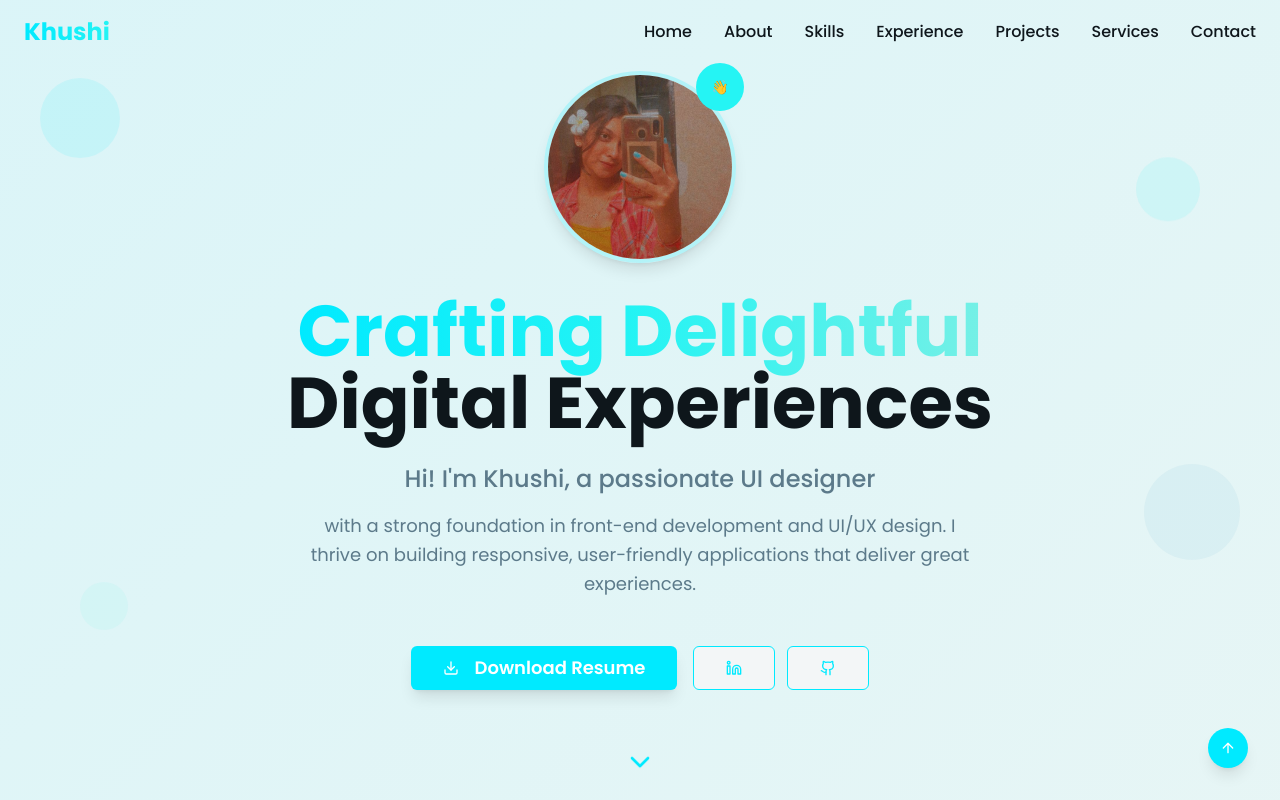
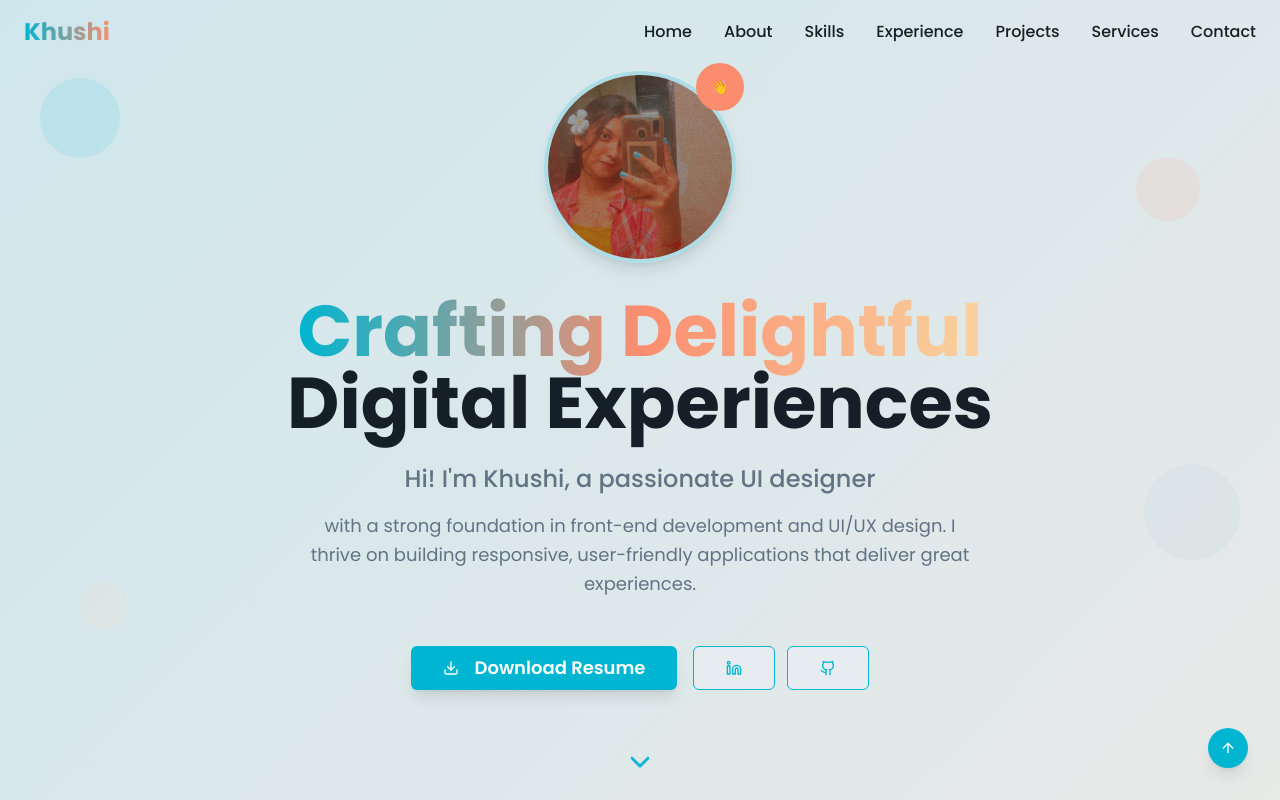
Before and after one commit to Rainbowroar/khushichaturvedi, a React (Vite) app: page / in a window 1280 px wide. Shown: the top 800 px of the page. Built offline with nearby package versions, Linux system fonts and the light colour scheme.

Commit message:
Reverted to commit 9cc07bc81d0be594bc4caff3d6f9e42ab933ac0a

```diff
--- a/src/index.css
+++ b/src/index.css
@@ -8,46 +8,46 @@ All colors MUST be HSL.
 
 @layer base {
   :root {
-    /* Fresh Aqua Paradise Theme */
-    --background: 190 20% 96%;
-    --foreground: 200 30% 8%;
+    /* Ocean-inspired background gradients */
+    --background: 200 25% 92%;
+    --foreground: 210 30% 12%;
 
-    /* Card styling with aqua freshness */
-    --card: 190 25% 92%;
-    --card-foreground: 200 30% 8%;
+    /* Card styling with ocean depth */
+    --card: 200 35% 88%;
+    --card-foreground: 210 30% 12%;
 
-    --popover: 190 25% 92%;
-    --popover-foreground: 200 30% 8%;
+    --popover: 200 35% 88%;
+    --popover-foreground: 210 30% 12%;
 
-    /* Vibrant Aqua Palette */
-    --primary: 185 100% 50%; /* Pure bright aqua */
+    /* Apricot Aquas Color Palette */
+    --primary: 188 100% 41%; /* #00BDD0 - aqua */
     --primary-foreground: 0 0% 100%;
 
-    --secondary: 175 80% 70%; /* Turquoise */
-    --secondary-foreground: 200 30% 8%;
+    --secondary: 34 89% 80%; /* #FECDA1 - peach */
+    --secondary-foreground: 210 25% 8%;
 
-    --tertiary: 195 60% 75%; /* Light sky blue */
-    --tertiary-foreground: 200 30% 8%;
+    --tertiary: 73 24% 68%; /* #D0DAAE - soft green */
+    --tertiary-foreground: 210 25% 8%;
 
-    --accent: 170 100% 60%; /* Cyan mint */
-    --accent-foreground: 0 0% 100%;
+    --accent: 22 96% 85%; /* #FDCDA - apricot */
+    --accent-foreground: 210 25% 8%;
 
-    --ocean: 200 50% 65%; /* Deep aqua blue */
+    --ocean: 199 31% 70%; /* #A2C9D3 - muted blue */
     --ocean-foreground: 0 0% 100%;
 
-    --coral: 180 90% 55%; /* Aqua green */
+    --coral: 13 95% 71%; /* #FC9773 - sunset coral */
     --coral-foreground: 0 0% 100%;
 
     /* Neutral tones */
-    --muted: 190 15% 94%;
-    --muted-foreground: 200 20% 45%;
+    --muted: 200 15% 94%;
+    --muted-foreground: 210 15% 45%;
 
     --destructive: 0 84.2% 60.2%;
     --destructive-foreground: 210 40% 98%;
 
-    --border: 190 20% 88%;
-    --input: 190 20% 88%;
-    --ring: 185 100% 50%;
+    --border: 200 20% 88%;
+    --input: 200 20% 88%;
+    --ring: 188 100% 41%;
 
     /* Design system gradients */
     --gradient-ocean: linear-gradient(135deg, hsl(var(--primary)), hsl(var(--ocean)));
@@ -55,21 +55,28 @@ All colors MUST be HSL.
     --gradient-hero: linear-gradient(135deg, hsl(var(--primary) / 0.1), hsl(var(--secondary) / 0.1));
     --gradient-card: linear-gradient(145deg, hsl(var(--card)), hsl(var(--muted)));
 
-    /* Shadows with aqua glow */
-    --shadow-soft: 0 4px 20px hsl(var(--primary) / 0.15);
-    --shadow-medium: 0 8px 30px hsl(var(--primary) / 0.2);
-    --shadow-glow: 0 0 40px hsl(var(--accent) / 0.4);
+    /* Shadows with ocean theme */
+    --shadow-soft: 0 4px 20px hsl(var(--primary) / 0.1);
+    --shadow-medium: 0 8px 30px hsl(var(--primary) / 0.15);
+    --shadow-glow: 0 0 40px hsl(var(--coral) / 0.3);
 
     --radius: 0.5rem;
 
-    --sidebar-background: 190 20% 98%;
-    --sidebar-foreground: 200 30% 26%;
-    --sidebar-primary: 185 100% 50%;
+    --sidebar-background: 0 0% 98%;
+
+    --sidebar-foreground: 240 5.3% 26.1%;
+
+    --sidebar-primary: 240 5.9% 10%;
+
     --sidebar-primary-foreground: 0 0% 98%;
-    --sidebar-accent: 190 15% 95%;
-    --sidebar-accent-foreground: 200 30% 10%;
-    --sidebar-border: 190 20% 88%;
-    --sidebar-ring: 185 100% 50%;
+
+    --sidebar-accent: 240 4.8% 95.9%;
+
+    --sidebar-accent-foreground: 240 5.9% 10%;
+
+    --sidebar-border: 220 13% 91%;
+
+    --sidebar-ring: 217.2 91.2% 59.8%;
   }
 
   .dark {
```
